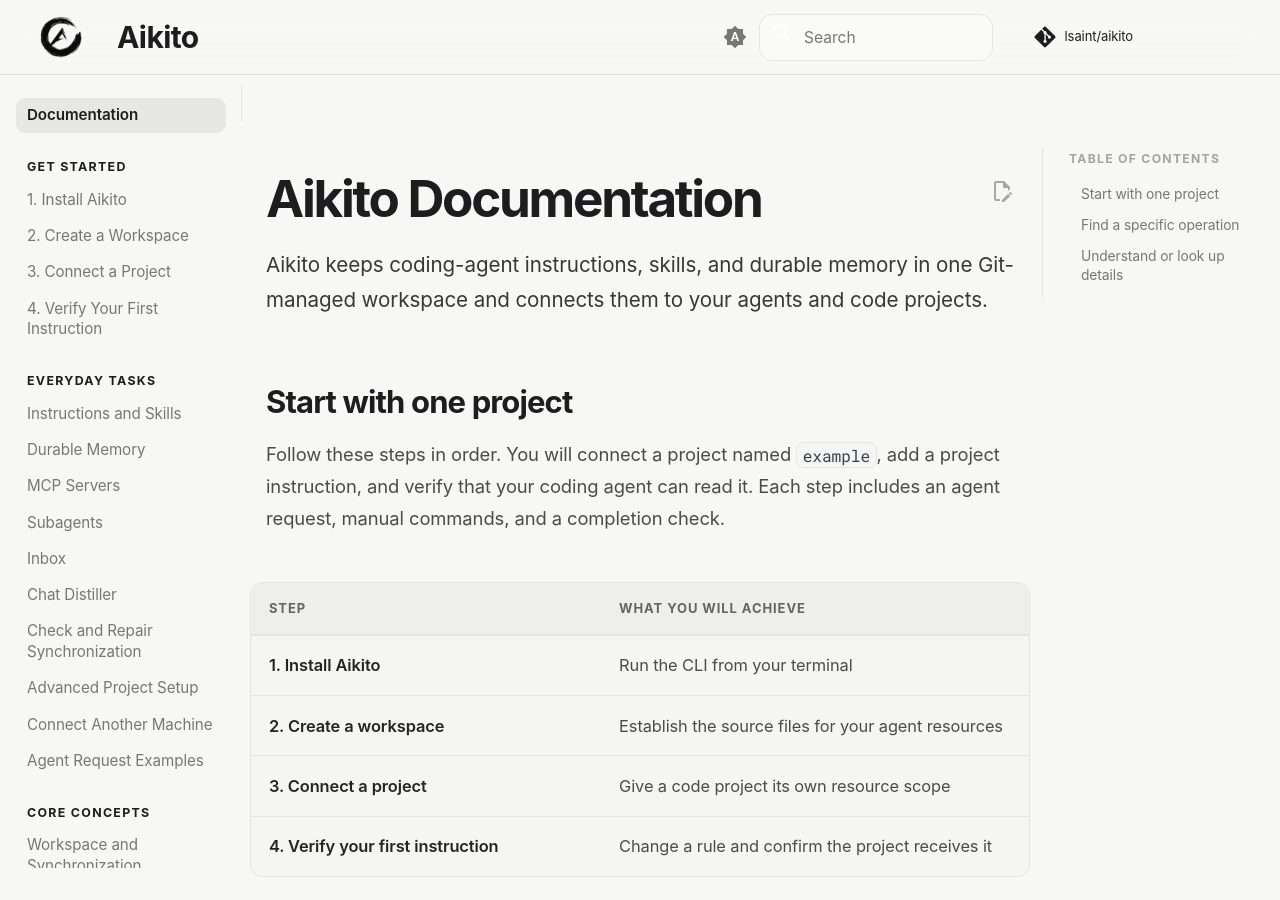
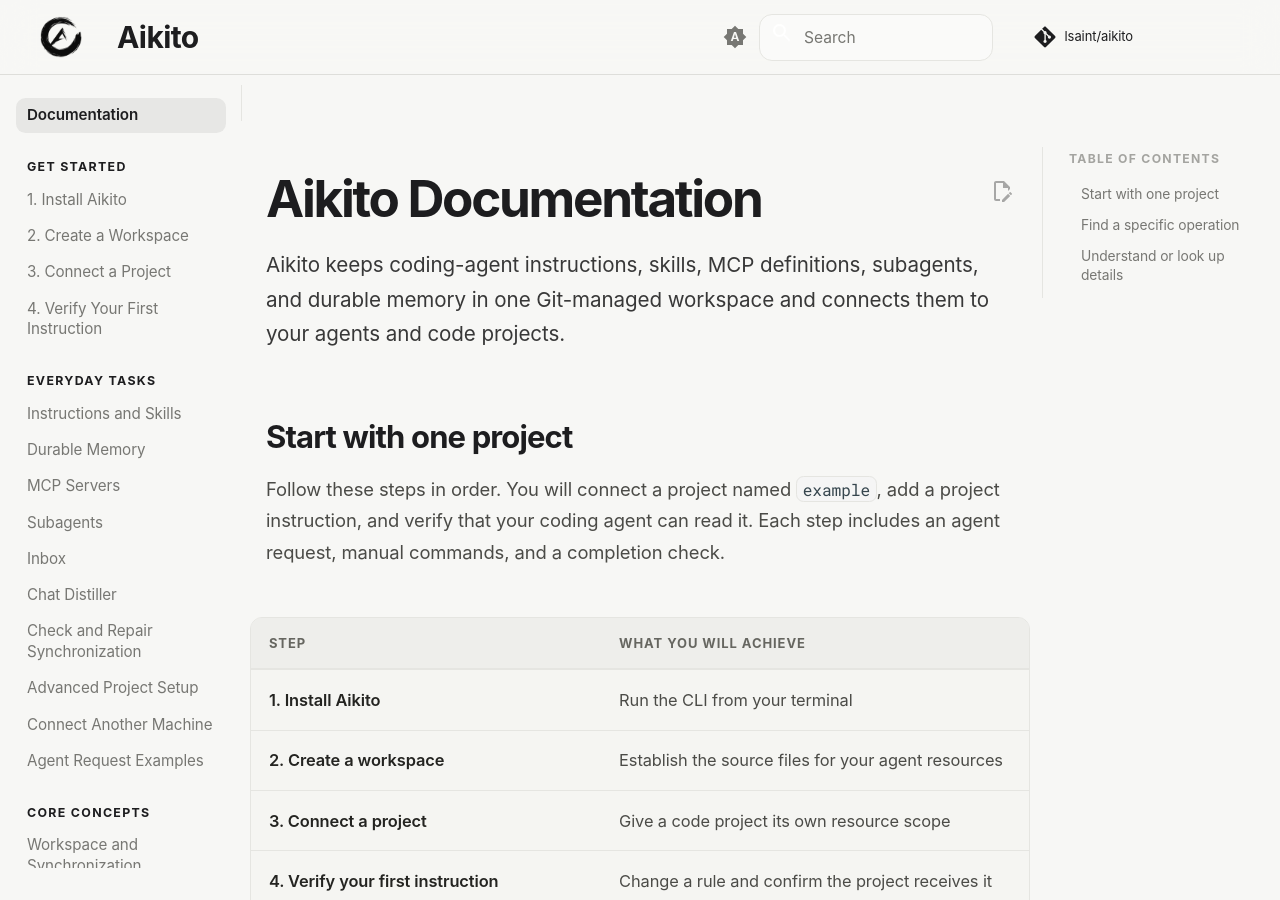
Before and after one commit to lsaint/aikito, an MkDocs documentation site: the page built from docs/index.md, in a window 1280 px wide and 900 px high. Built offline with MkDocs 1.6.1 and Material for MkDocs 9.7.7, drawn with Linux system fonts in a browser that asks for light colours; comment, search, counter and statistics services are not loaded.

Commit message:
docs: include MCP and subagents in index lead description

```diff
--- a/docs/index.md
+++ b/docs/index.md
@@ -1,7 +1,8 @@
 # Aikito Documentation
 
-Aikito keeps coding-agent instructions, skills, and durable memory in one
-Git-managed workspace and connects them to your agents and code projects.
+Aikito keeps coding-agent instructions, skills, MCP definitions, subagents, and
+durable memory in one Git-managed workspace and connects them to your agents and
+code projects.
 
 ## Start with one project
 
```
